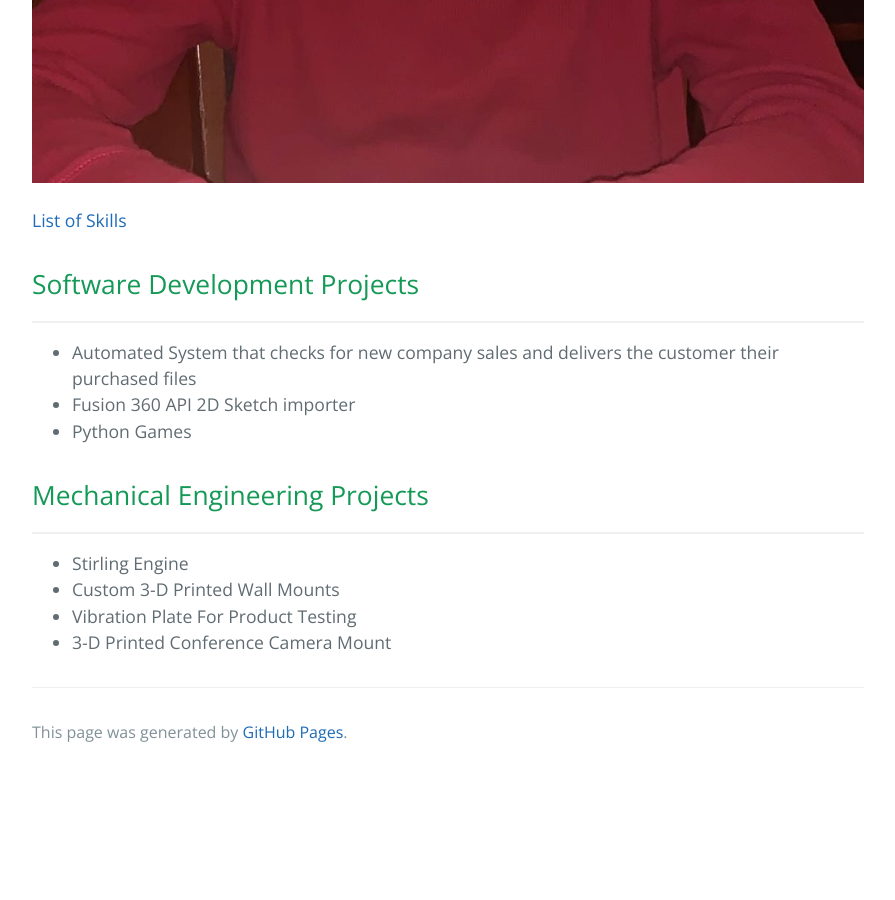
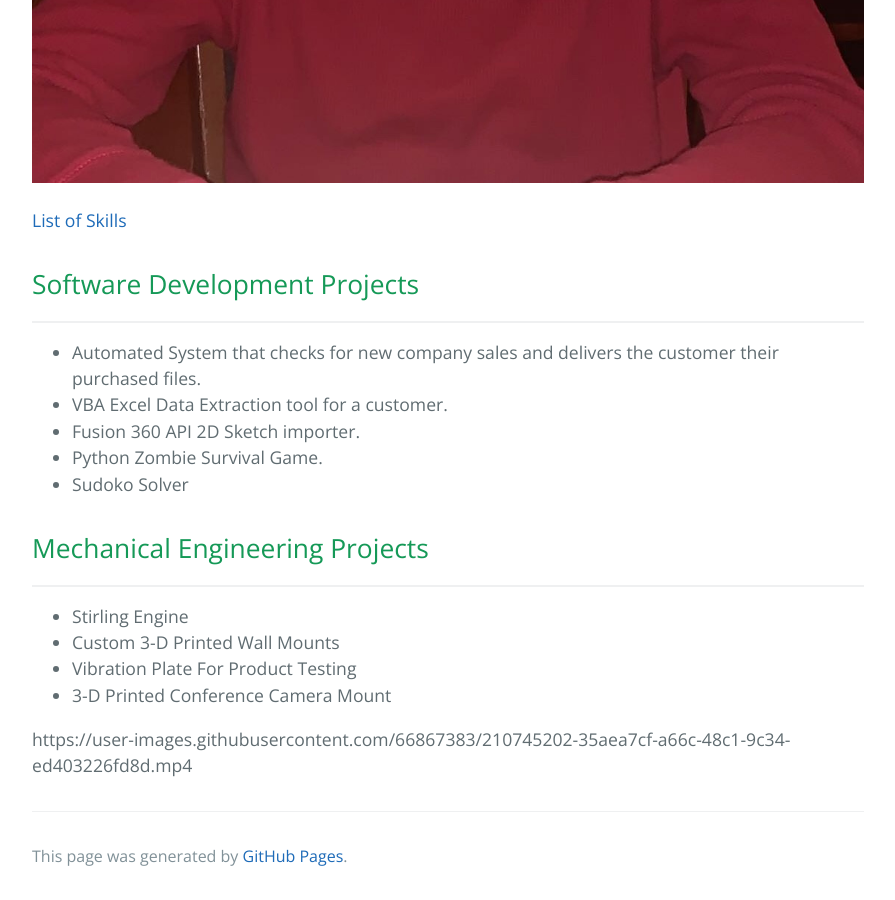
Before and after one commit to b-smiley/b-smiley.github.io, a Jekyll site: the page built from index.md, in a window 1280 px wide and 900 px high, scrolled down 1274 px. Shown: the whole window, without its empty margins (192-1087 px from the left). Built offline with Jekyll 4.4.1, drawn with Linux system fonts in a browser that asks for light colours; before the commit the page ends 2050 px from its top, so only the background shows below that.

Commit message:
Update index.md

```diff
--- a/index.md
+++ b/index.md
@@ -15,9 +15,11 @@ description: A showcasing of Brendan's engineering skills
 
 ## Software Development Projects
 * * *
-  - Automated System that checks for new company sales and delivers the customer their purchased files
-  - Fusion 360 API 2D Sketch importer
-  - Python Games
+  - Automated System that checks for new company sales and delivers the customer their purchased files.
+  - VBA Excel Data Extraction tool for a customer.
+  - Fusion 360 API 2D Sketch importer.
+  - Python Zombie Survival Game.
+  - Sudoko Solver
 
 ## Mechanical Engineering Projects
 * * *
@@ -25,3 +27,6 @@ description: A showcasing of Brendan's engineering skills
   - Custom 3-D Printed Wall Mounts
   - Vibration Plate For Product Testing
   - 3-D Printed Conference Camera Mount
+
+
+https://user-images.githubusercontent.com/66867383/210745202-35aea7cf-a66c-48c1-9c34-ed403226fd8d.mp4
```
